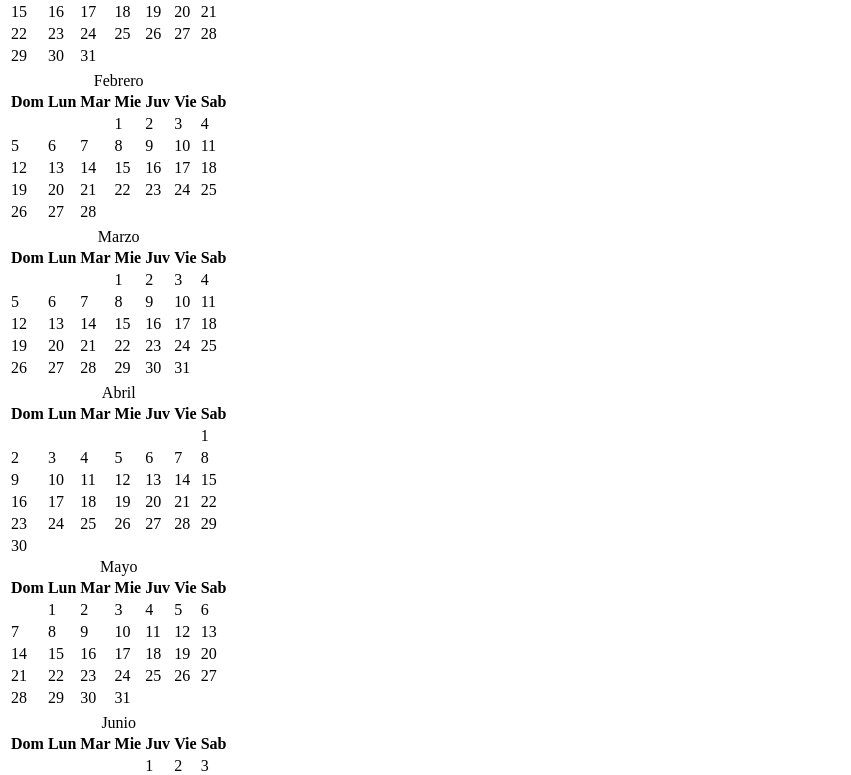
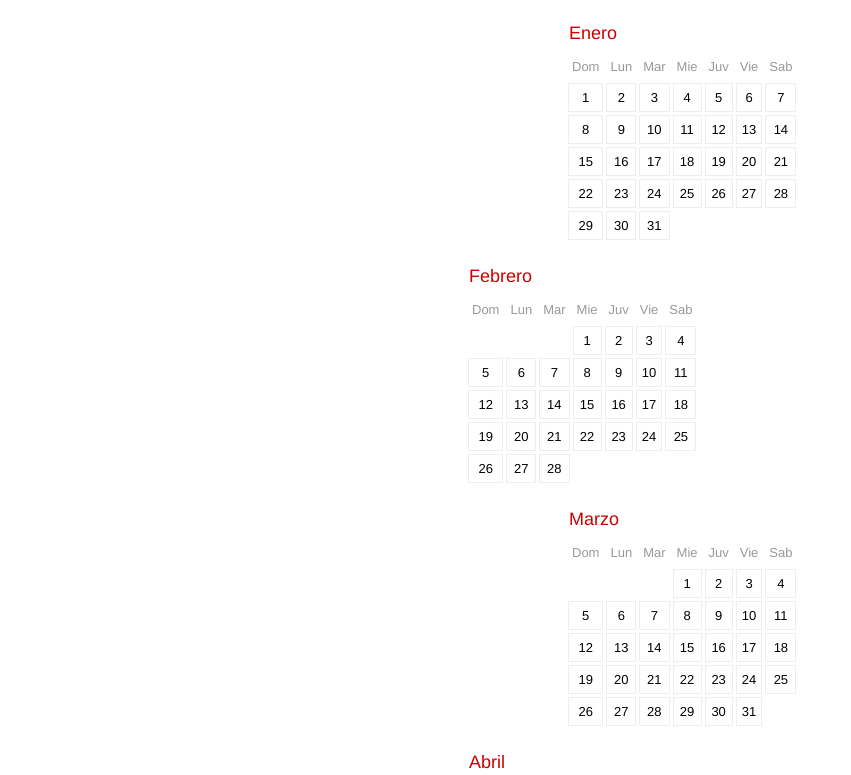
Before and after one commit to Ldanny94/Calendario, a plain HTML site: page index.html in a window 1280 px wide. Shown: the part 110-885 px from the top of the page, without its empty margins (0-851 px from the left). Drawn offline with Linux system fonts and the light colour scheme.

Commit message:
Añadir de nuevo archivo index

```diff
--- a/index.html
+++ b/index.html
@@ -3,9 +3,8 @@
   <head>
     <meta charset="utf-8">
     <title>Calendario</title>
-    <script src="main.js">
+    <script src="main.js" defer></script>
       <link rel="stylesheet" href="style.css">
-    </script>
   </head>
   <body>
 <h1>
```
